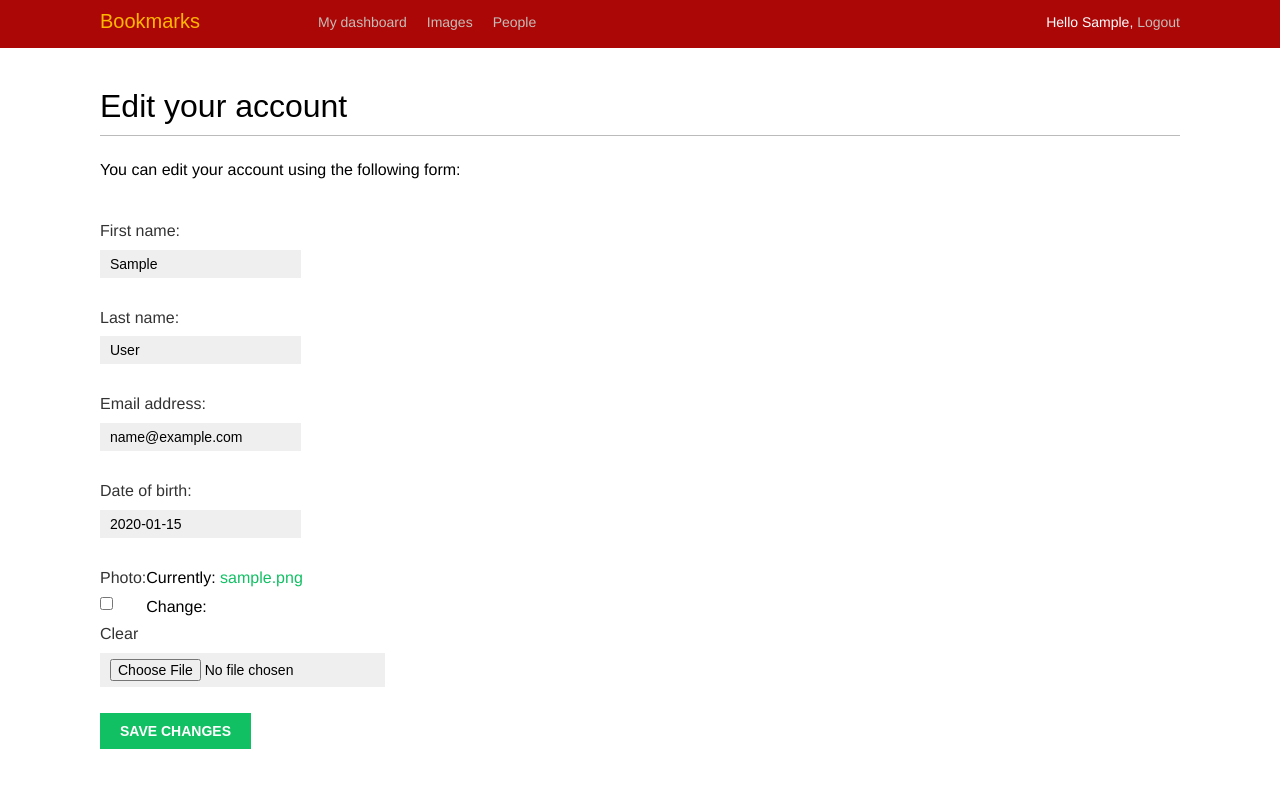
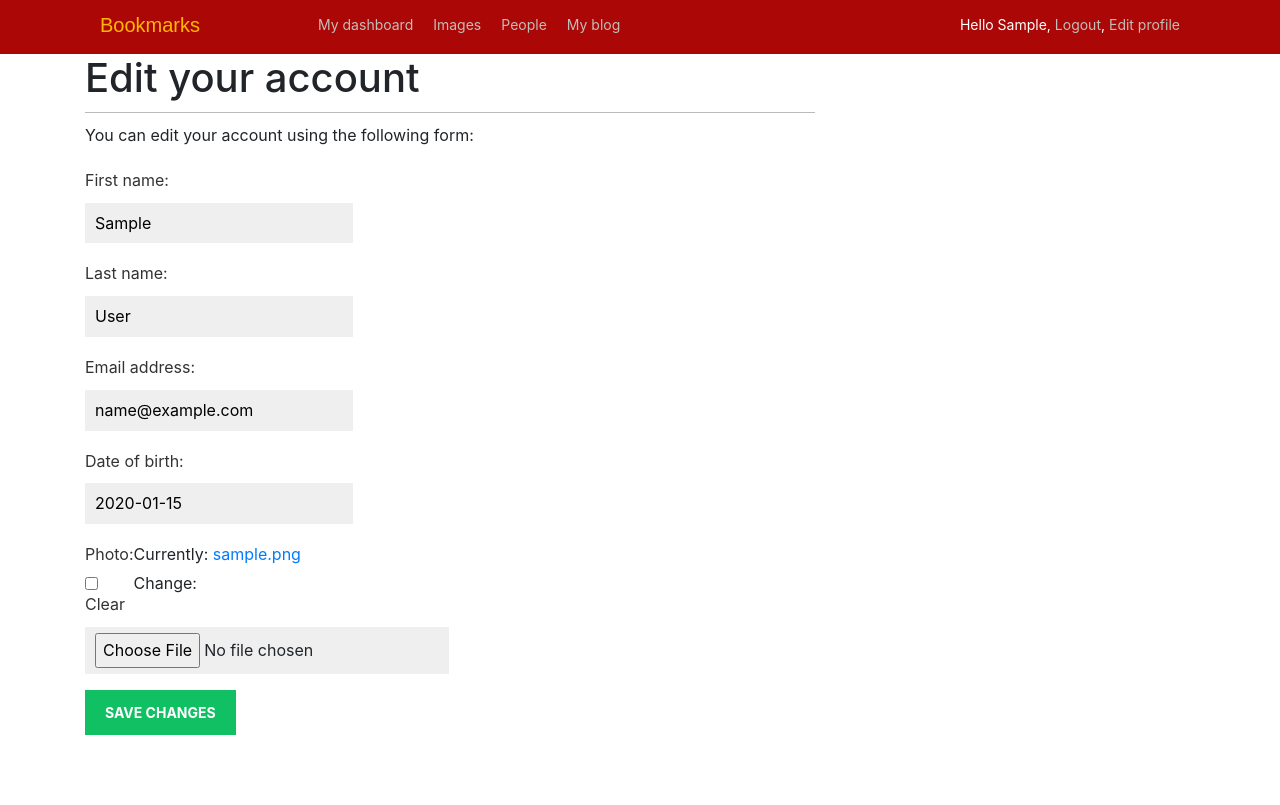
Before and after one commit to rafiwts/SocialNetwork, a Django app: page /account/edit/ in a window 1280 px wide. After the commit the page ends 735 px from the top, so only its background shows below. Run offline with Django 4.2, Linux system fonts and the light colour scheme; a user stored in the database is signed in; tables that the repository leaves empty hold one stand-in row (values such as "Sample post"); parts of the project's set-up code (start-up, migrations or seed data) failed here and were passed over; some web fonts are replaced.

Commit message:
Adding new layout to the main page

```diff
--- a/bookmarks/account/templates/base.html
+++ b/bookmarks/account/templates/base.html
@@ -4,6 +4,12 @@
 <head>
     <title>{%block title%}{%endblock%}</title>
     <link href="{%static 'css/base.css'%}" rel="stylesheet">
+    <meta charset="utf-8">
+    <meta name="viewport" content="width=device-width, initial-scale=1, shrink-to-fit=no">
+
+    <!-- Bootstrap CSS -->
+    <link rel="stylesheet" href="https://cdn.jsdelivr.net/npm/bootstrap@4.1.3/dist/css/bootstrap.min.css" integrity="sha384-MCw98/SFnGE8fJT3GXwEOngsV7Zt27NXFoaoApmYm81iuXoPkFOJwJ8ERdknLPMO" crossorigin="anonymous">
+
 </head>
 <body>
     <div id="header">
@@ -11,20 +17,23 @@
         {%if request.user.is_authenticated%} <!--if the user is logged in-->
         <ul class="menu">
             <li {%if section == "dashboard"%}class="selected"{%endif%}>
-                <a href="{% url 'dashboard'}">My dashboard</a>
+                <a href="{%url 'dashboard'%}">My dashboard</a>
             </li>
             <li {%if section == "images"%}class="selected"{%endif%}>
-                <a href="#">Images</a>
+                <a href="{%url 'images:list'%}">Images</a>
             </li>
             <li {%if section == "people"%}class="selected"{%endif%}>
-                <a href="#">People</a>
+                <a href="{%url 'user_list'%}">People</a>
+            <li {%if section == "my_blog"%}class="selected"{%endif%}>
+                <a href="{%url 'my_blog'%}">My blog</a>
             </li>
         </ul>
         {%endif%}
         <span class="user">
             {% if request.user.is_authenticated %}
               Hello {{ request.user.first_name }},
-              <a href="{% url 'logout' %}">Logout</a>
+              <a href="{% url 'logout' %}">Logout</a>,
+              <a href="{% url 'edit' %}">Edit profile</a>
             {% else %}
               <a href="{% url 'login' %}">Log-in</a>
             {% endif %}
@@ -41,10 +50,26 @@
       {%endfor%}
     </ul>
   {%endif%}
+    <main role="main" class="container">
+      <div class="row">
+        <div class="col-md-8">
+            {%block content%}
+            {%endblock%}
+        </div>
+      </div>
+    </main>
 
-    <div id="content">
-        {%block content%}
-        {%endblock%}
-    </div>
+    <script src="//cdn.jsdelivr.net/npm/js-cookie@3.0.1/dist/js.cookie.min.js"></script>
+    <script src="https://code.jquery.com/jquery-3.3.1.slim.min.js" integrity="sha384-q8i/X+965DzO0rT7abK41JStQIAqVgRVzpbzo5smXKp4YfRvH+8abtTE1Pi6jizo" crossorigin="anonymous"></script>
+    <script src="https://cdn.jsdelivr.net/npm/popper.js@1.14.3/dist/umd/popper.min.js" integrity="sha384-ZMP7rVo3mIykV+2+9J3UJ46jBk0WLaUAdn689aCwoqbBJiSnjAK/l8WvCWPIPm49" crossorigin="anonymous"></script>
+    <script src="https://cdn.jsdelivr.net/npm/bootstrap@4.1.3/dist/js/bootstrap.min.js" integrity="sha384-ChfqqxuZUCnJSK3+MXmPNIyE6ZbWh2IMqE241rYiqJxyMiZ6OW/JmZQ5stwEULTy" crossorigin="anonymous"></script>
+    <script>
+      const csrftoken = Cookies.get('csrftoken');
+      document.addEventListener('DOMContentLoaded', (event) => {
+        // DOM loaded
+        {% block domready %}
+        {% endblock %}
+      })
+    </script>
 </body>
 </html>
```
